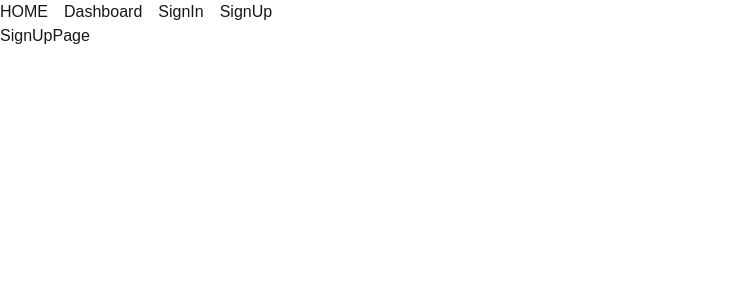
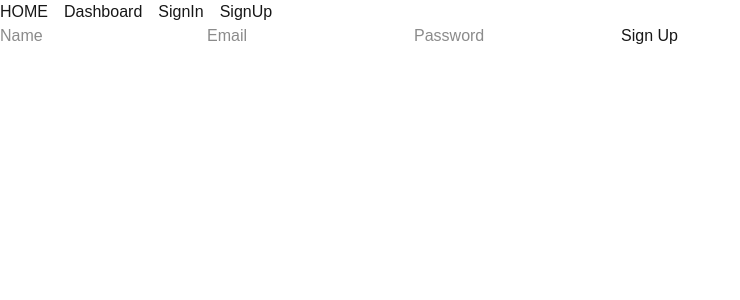
Before and after one commit to Tanish02/betterauth, a Next.js app: page /signup in a window 1280 px wide. Shown: the top 300 px of the page, without its empty margins (0-740 px from the left). Built offline with nearby package versions, Linux system fonts and the light colour scheme.

Commit message:
add signUp page

```diff
--- a/src/app/signup/page.tsx
+++ b/src/app/signup/page.tsx
@@ -1,7 +1,39 @@
 import React from "react";
+import { useState } from "react";
 
 const SignUpPage = () => {
-  return <div>SignUpPage</div>;
+  const [name, setName] = useState("");
+  const [email, setEmail] = useState("");
+  const [password, setPassword] = useState("");
+
+  async function handleSubmit() {
+    // Better-Auth submit logic
+  }
+  return (
+    <div>
+      <form onSubmit={handleSubmit}>
+        <input
+          type="text"
+          value={name}
+          onChange={(e) => setName(e.target.value)}
+          placeholder="Name"
+        />
+        <input
+          type="text"
+          value={email}
+          onChange={(e) => setEmail(e.target.value)}
+          placeholder="Email"
+        />
+        <input
+          type="password"
+          value={password}
+          onChange={(e) => setPassword(e.target.value)}
+          placeholder="Password"
+        />
+        <button type="submit">Sign Up</button>
+      </form>
+    </div>
+  );
 };
 
 export default SignUpPage;
```
